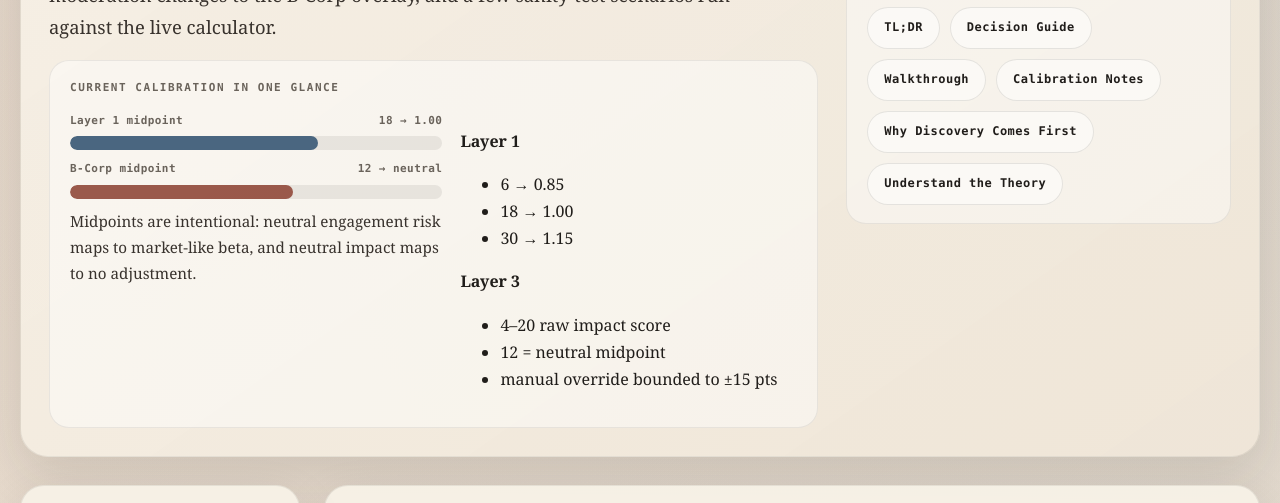
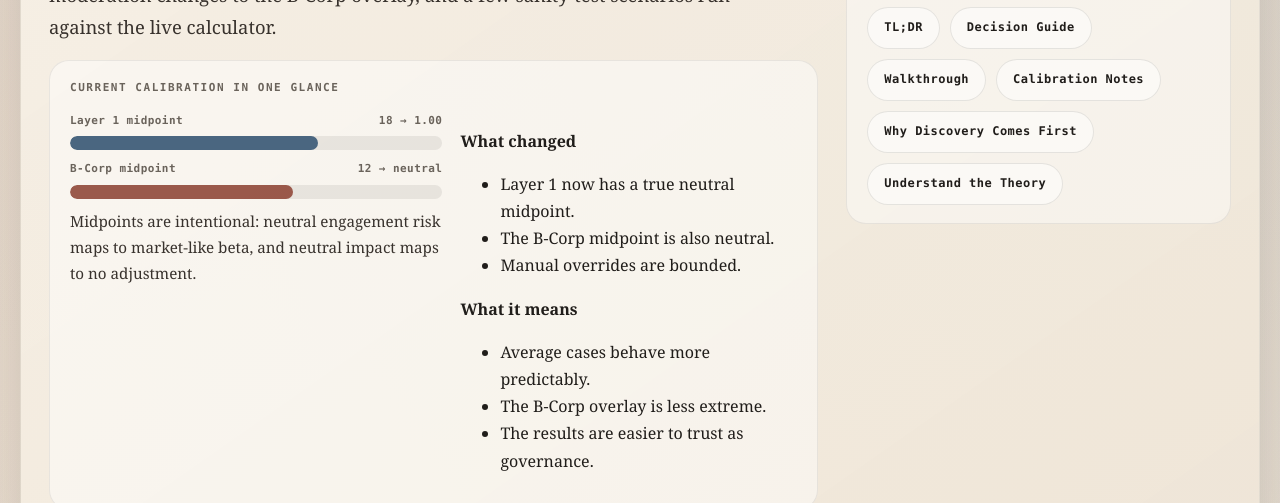
Before and after one commit to newlocalmedia/capm-for-agencies, a website: page tldr/calibration-notes.html in a window 1280 px wide. Shown: the part 258-761 px from the top of the page. Drawn offline with Linux system fonts and the light colour scheme.

Commit message:
Refine reader summary cards

```diff
--- a/tldr/calibration-notes.html
+++ b/tldr/calibration-notes.html
@@ -779,19 +779,19 @@
     </div>
     <div class="comparison-grid">
       <div class="comparison-card">
-        <p class="comparison-card-title"><strong>Layer 1</strong></p>
+        <p class="comparison-card-title"><strong>What changed</strong></p>
         <ul>
-          <li>6 → 0.85</li>
-          <li>18 → 1.00</li>
-          <li>30 → 1.15</li>
+          <li>Layer 1 now has a true neutral midpoint.</li>
+          <li>The B-Corp midpoint is also neutral.</li>
+          <li>Manual overrides are bounded.</li>
         </ul>
       </div>
       <div class="comparison-card">
-        <p class="comparison-card-title"><strong>Layer 3</strong></p>
+        <p class="comparison-card-title"><strong>What it means</strong></p>
         <ul>
-          <li>4–20 raw impact score</li>
-          <li>12 = neutral midpoint</li>
-          <li>manual override bounded to ±15 pts</li>
+          <li>Average cases behave more predictably.</li>
+          <li>The B-Corp overlay is less extreme.</li>
+          <li>The results are easier to trust as governance.</li>
         </ul>
       </div>
     </div>
```
Also changed, not shown: tldr/decision-guide.html (+3 -3 lines), 1 other file.
